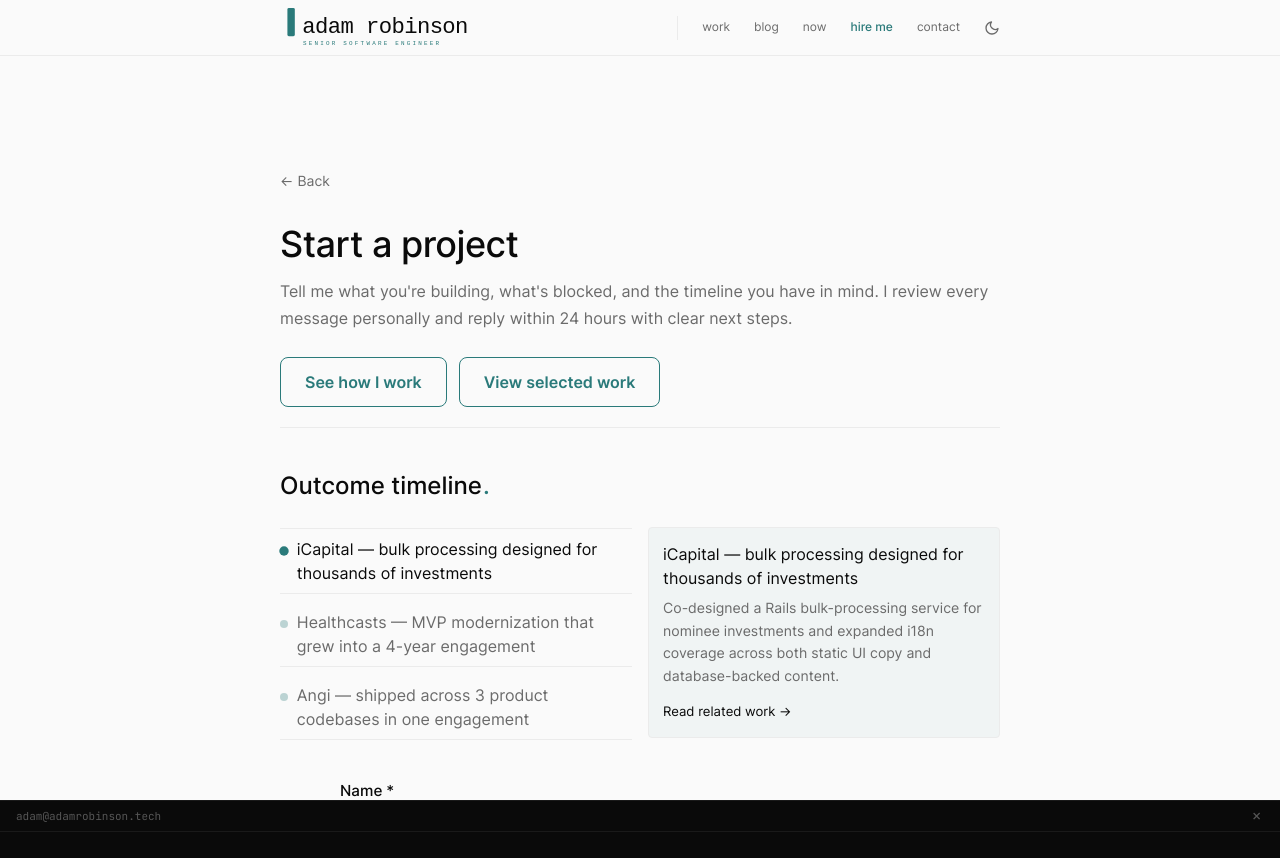
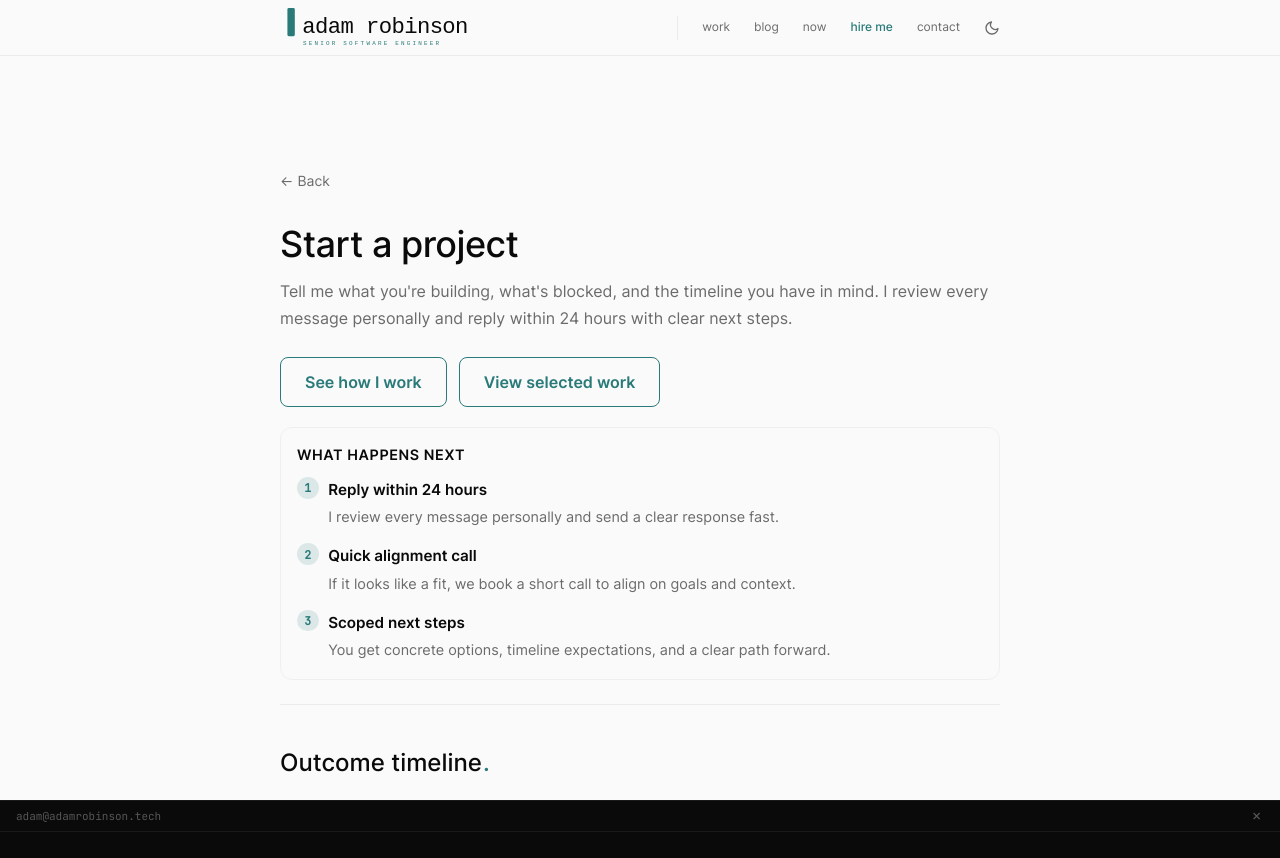
Before and after one commit to aaddaamm/dotcom, a SvelteKit app: page /contact in a window 1280 px wide. Shown: the top 858 px of the page. Built offline with nearby package versions, Linux system fonts and the light colour scheme.

Commit message:
Add post-contact process block and hero mini-CTAs (#88, #89)

```diff
--- /dev/null
+++ b/src/components/contact-process.svelte
@@ -0,0 +1,90 @@
+<section class="contact-process" aria-label="What happens after you reach out">
+	<h2 class="process-title">What happens next</h2>
+	<ol class="process-steps">
+		<li>
+			<span class="step-number" aria-hidden="true">1</span>
+			<div>
+				<p class="step-title">Reply within 24 hours</p>
+				<p class="step-copy">I review every message personally and send a clear response fast.</p>
+			</div>
+		</li>
+		<li>
+			<span class="step-number" aria-hidden="true">2</span>
+			<div>
+				<p class="step-title">Quick alignment call</p>
+				<p class="step-copy">
+					If it looks like a fit, we book a short call to align on goals and context.
+				</p>
+			</div>
+		</li>
+		<li>
+			<span class="step-number" aria-hidden="true">3</span>
+			<div>
+				<p class="step-title">Scoped next steps</p>
+				<p class="step-copy">
+					You get concrete options, timeline expectations, and a clear path forward.
+				</p>
+			</div>
+		</li>
+	</ol>
+</section>
+
+<style>
+	.contact-process {
+		margin: 1.25rem 0 1.5rem;
+		padding: 1rem;
+		border: 1px solid color-mix(in srgb, var(--color-border) 75%, transparent);
+		border-radius: 0.75rem;
+		background: color-mix(in srgb, var(--color-surface) 92%, transparent);
+	}
+
+	.process-title {
+		font-size: 0.9rem;
+		font-weight: 600;
+		letter-spacing: 0.04em;
+		text-transform: uppercase;
+		color: var(--color-text);
+		margin-bottom: 0.75rem;
+	}
+
+	.process-steps {
+		display: grid;
+		gap: 0.85rem;
+		list-style: none;
+		padding: 0;
+		margin: 0;
+	}
+
+	.process-steps li {
+		display: grid;
+		grid-template-columns: auto 1fr;
+		align-items: start;
+		gap: 0.6rem;
+	}
+
+	.step-number {
+		display: inline-flex;
+		align-items: center;
+		justify-content: center;
+		width: 1.35rem;
+		height: 1.35rem;
+		border-radius: 999px;
+		font-family: var(--font-mono);
+		font-size: 0.72rem;
+		font-weight: 600;
+		background: color-mix(in srgb, var(--color-accent) 14%, transparent);
+		color: var(--color-accent);
+	}
+
+	.step-title {
+		font-weight: 600;
+		font-size: 0.95rem;
+		color: var(--color-text);
+	}
+
+	.step-copy {
+		font-size: 0.9rem;
+		color: var(--color-muted);
+		margin-top: 0.15rem;
+	}
+</style>
--- a/src/components/hero-section.svelte
+++ b/src/components/hero-section.svelte
@@ -63,6 +63,16 @@
 			onclick={() => trackCTA('Download résumé', 'home-hero-secondary')}
 		>
 			Download résumé
+		</a>
+	</div>
+
+	<div class="mini-cta-links" aria-label="Choose your path">
+		<a href="/hire" onclick={() => trackCTA('Hiring manager mini-CTA', 'home-hero-hiring')}>
+			Hiring manager?
+		</a>
+		<span aria-hidden="true">•</span>
+		<a href="/contact" onclick={() => trackCTA('Contract help mini-CTA', 'home-hero-contract')}>
+			Need contract help?
 		</a>
 	</div>
 </section>
@@ -173,4 +183,24 @@
 		background: var(--color-accent);
 		box-shadow: 0 0 0 3px color-mix(in srgb, var(--color-accent) 18%, transparent);
 	}
+
+	.mini-cta-links {
+		display: inline-flex;
+		align-items: center;
+		gap: 0.45rem;
+		margin-top: 0.75rem;
+		font-size: 0.82rem;
+		color: var(--color-muted);
+	}
+
+	.mini-cta-links a {
+		color: var(--color-muted);
+		text-decoration: underline;
+		text-underline-offset: 2px;
+		transition: color 0.2s ease;
+	}
+
+	.mini-cta-links a:hover {
+		color: var(--color-text);
+	}
 </style>
--- a/src/routes/contact/+page.svelte
+++ b/src/routes/contact/+page.svelte
@@ -3,6 +3,7 @@
 	import { EMAIL, SITE_URL } from '$lib/constants';
 	import { breadcrumbList } from '$lib/utils';
 	import ContactForm from '../../components/contact-form.svelte';
+	import ContactProcess from '../../components/contact-process.svelte';
 	import JsonLd from '../../components/json-ld.svelte';
 	import OutcomeProof from '../../components/outcome-proof.svelte';
 	import SeoHead from '../../components/seo-head.svelte';
@@ -67,6 +68,8 @@
 			</a>
 		</div>
 
+		<ContactProcess />
+
 		<OutcomeProof />
 
 		<ContactForm />
```
